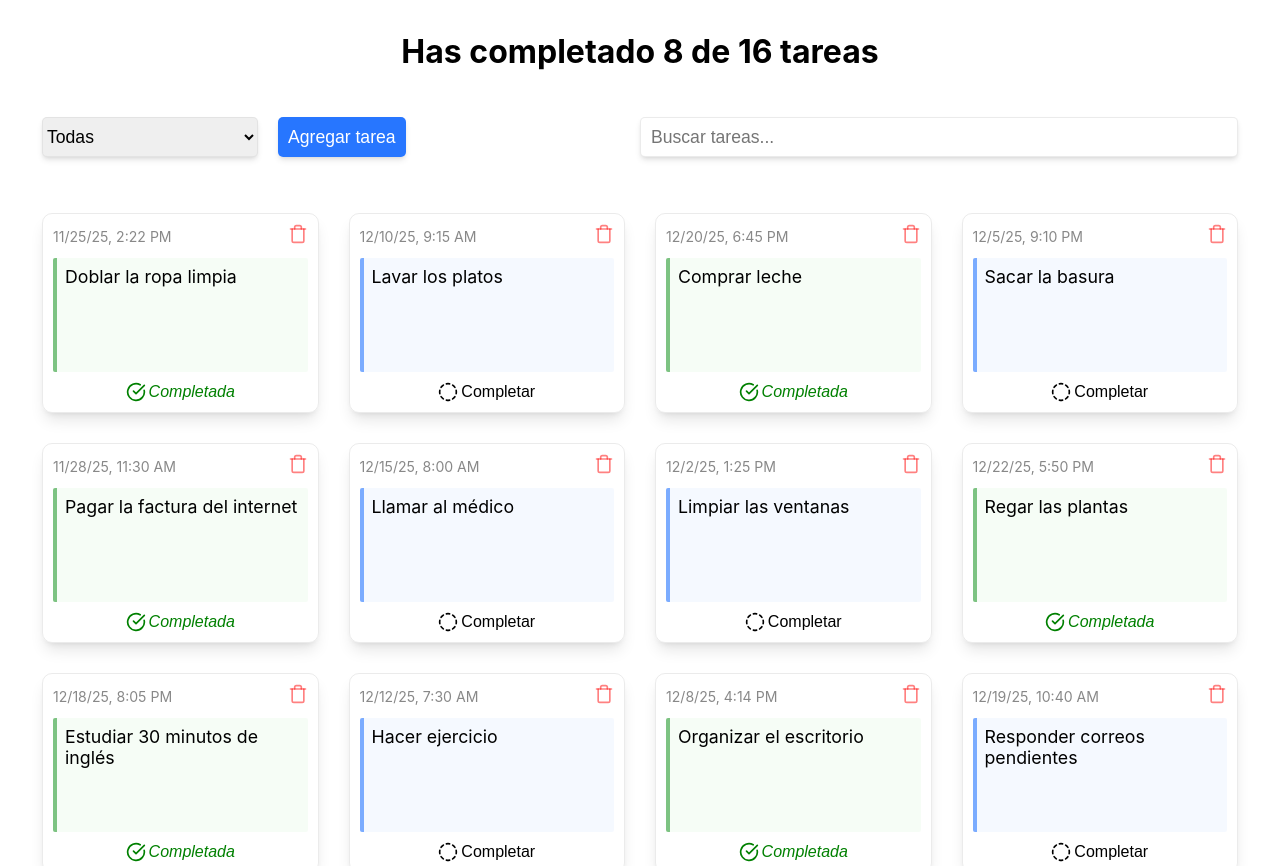
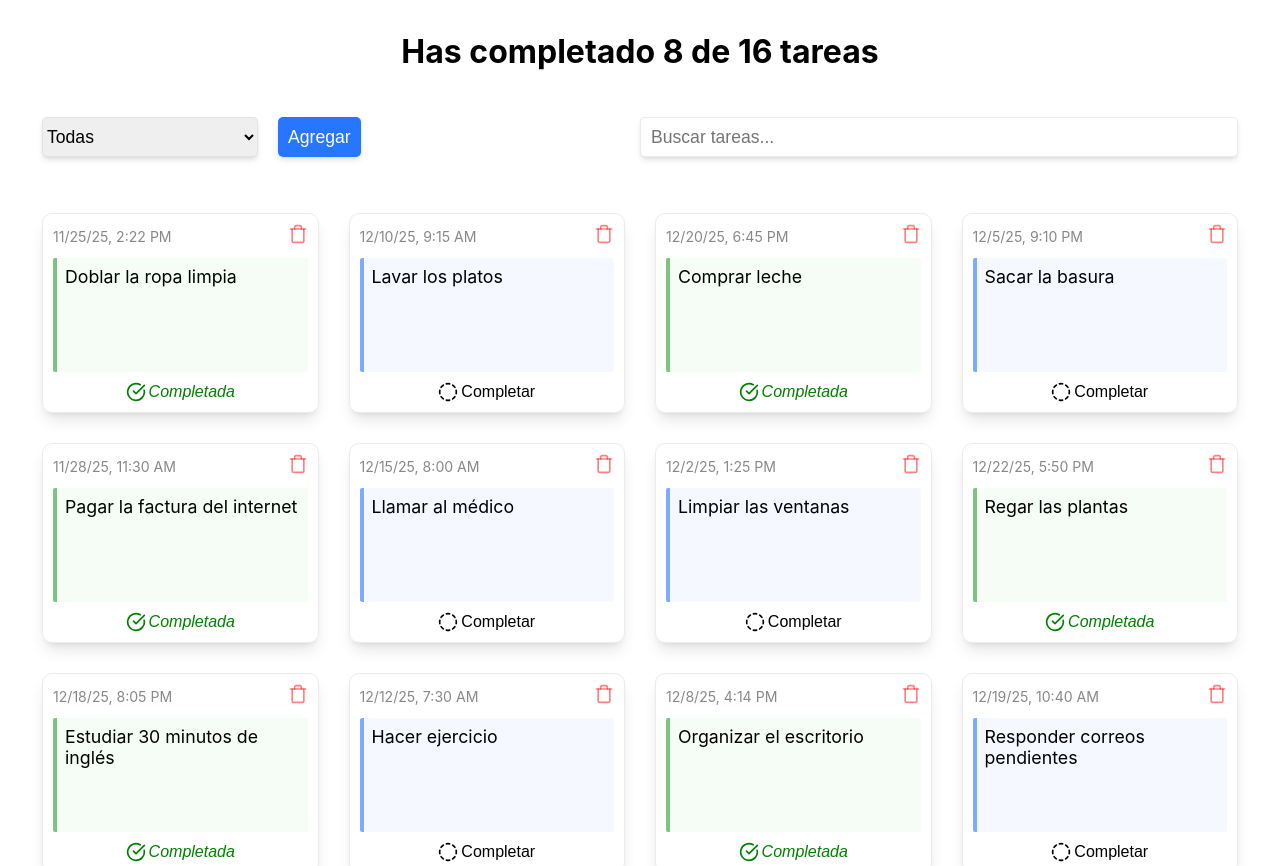
Before and after one commit to edwinalbanez/tasker, a React (Vite) app: page / in a window 1280 px wide. Shown: the top 866 px of the page. Built offline with nearby package versions, Linux system fonts and the light colour scheme.

Commit message:
chore: modify modal task form

```diff
--- a/src/App.jsx
+++ b/src/App.jsx
@@ -3,11 +3,9 @@ import { Tasks } from "./pages/tasks";
 
 function App() {
   return (
-    <div>
-      <main className="main-content">
-        <Tasks/>
-      </main>
-    </div>
+    <main className="main-content">
+      <Tasks />
+    </main>
   );
 }
 
--- a/src/features/tasks/components/ModalTaskForm/ModalTaskForm.jsx
+++ b/src/features/tasks/components/ModalTaskForm/ModalTaskForm.jsx
@@ -12,7 +12,7 @@ const ModalTaskForm = () => {
   return (
     <Modal>
       <ModalTrigger>
-        <Button>Agregar tarea</Button>
+        <Button>Agregar</Button>
       </ModalTrigger>
       <ModalContainer>
         <ModalBody>
--- a/src/pages/tasks/index.jsx
+++ b/src/pages/tasks/index.jsx
@@ -35,9 +35,9 @@ const Index = () => {
 
       {!isEmpty && !isLoading && (
         <TaskList>
-          {filteredTasks.map((task) => (
+          {filteredTasks.map(task =>
             <TaskItem key={task.id} task={task} />
-          ))}
+          )}
         </TaskList>
       )}
     </div>
```
